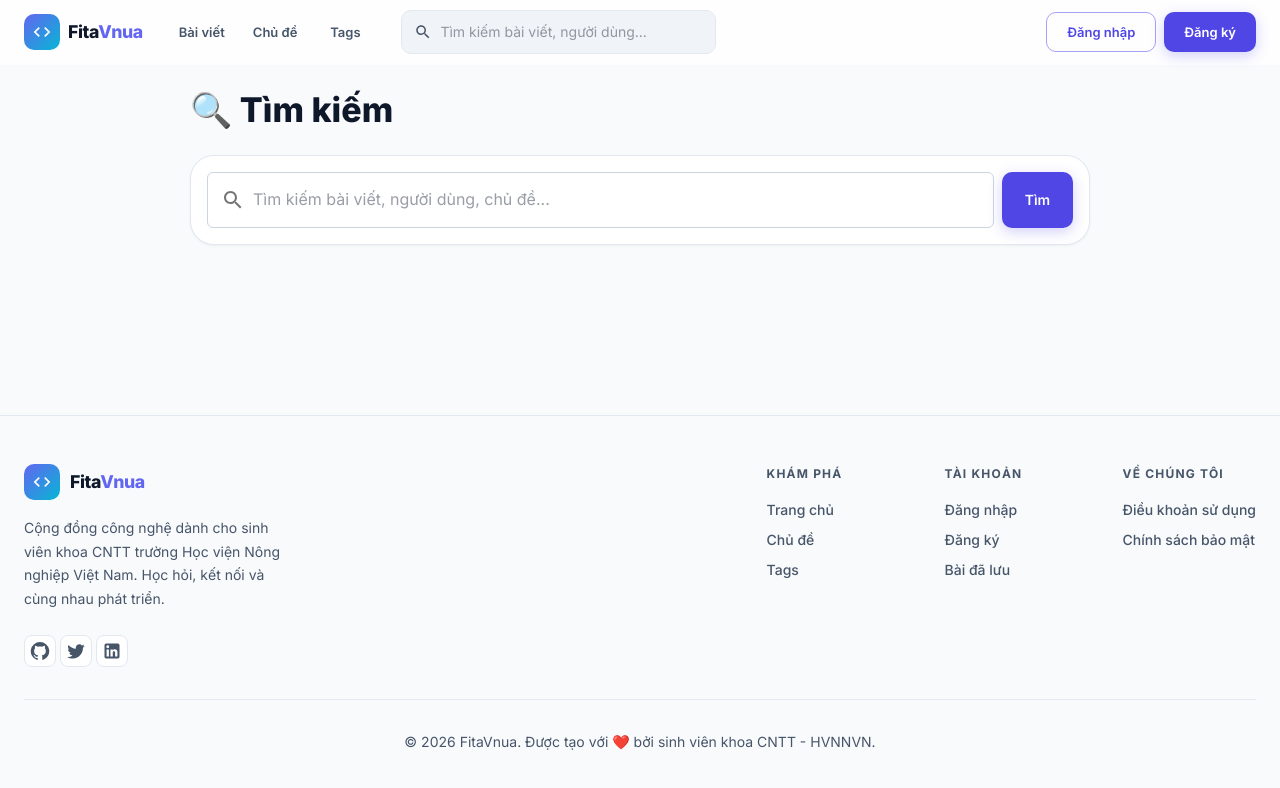
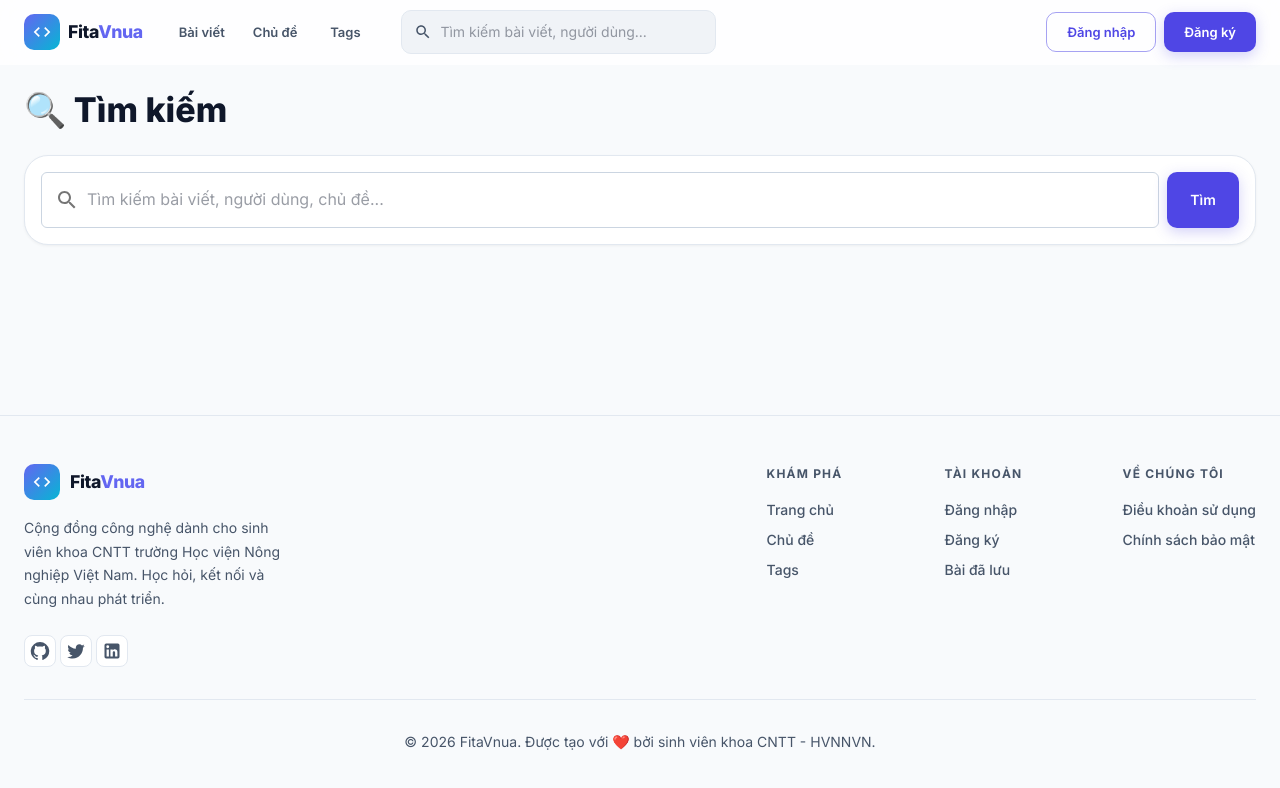
Before and after one commit to manh2903/forum-fe, a React (Vite) app: page /search in a window 1280 px wide. Shown: the top 788 px of the page. Built offline with nearby package versions, Linux system fonts and the light colour scheme.

Commit message:
fix search

```diff
--- a/package.json
+++ b/package.json
@@ -26,6 +26,7 @@
     "@tiptap/starter-kit": "^3.20.0",
     "axios": "^1.13.6",
     "dayjs": "^1.11.19",
+    "framer-motion": "^12.38.0",
     "prosemirror-dropcursor": "^1.8.2",
     "prosemirror-state": "^1.4.4",
     "prosemirror-view": "^1.41.6",
--- a/src/pages/ProfilePage.tsx
+++ b/src/pages/ProfilePage.tsx
@@ -79,7 +79,7 @@ export default function ProfilePage() {
   const isOwnProfile = currentUser?.id === profile.id
 
   return (
-    <Box sx={{ maxWidth: 900, mx: 'auto' }}>
+    <Box>
       {/* Cover + Avatar */}
       <Box sx={{
         height: 200, borderRadius: 3, mb: -6,
--- a/src/pages/SearchPage.tsx
+++ b/src/pages/SearchPage.tsx
@@ -71,7 +71,7 @@ export default function SearchPage() {
   const currentQuery = searchParams.get('q') || ''
 
   return (
-    <Box sx={{ maxWidth: 900, mx: 'auto' }}>
+    <Box>
       <Typography variant="h4" fontWeight={800} sx={{ mb: 3 }}>🔍 Tìm kiếm</Typography>
 
       {/* Search box */}
```
Also changed, not shown: 1 other file (tests, documents, lock files or other folders).
